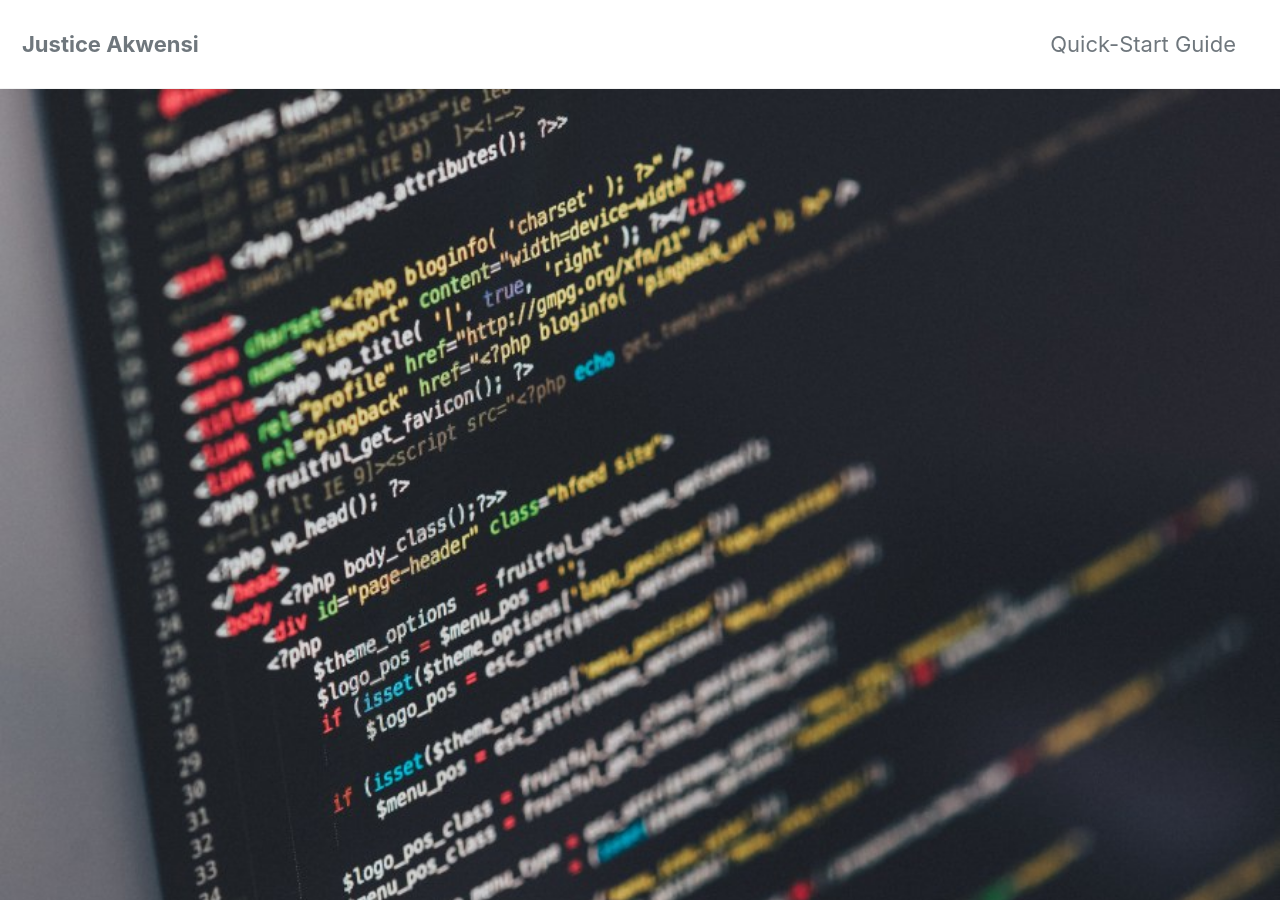
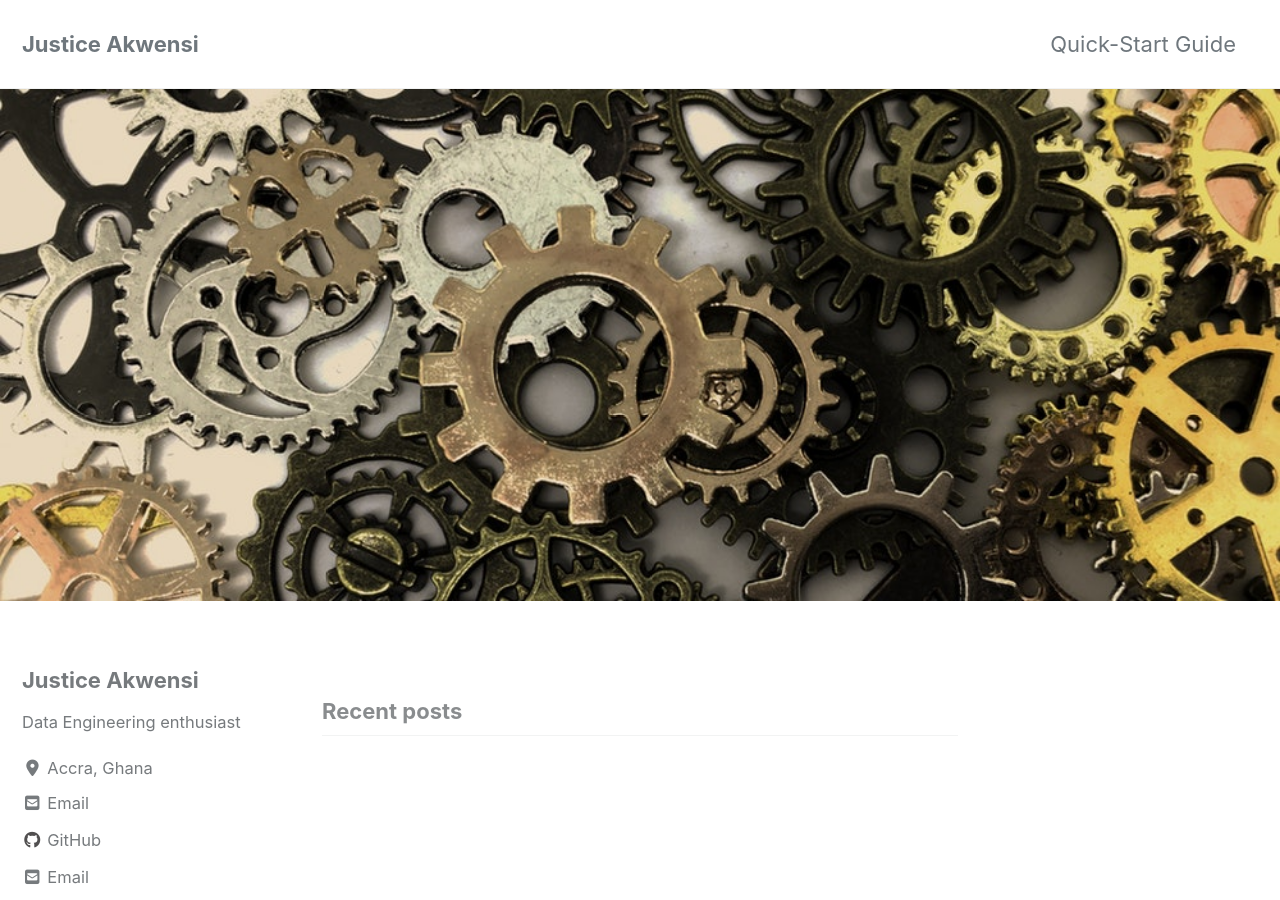
Before and after one commit to Akwensi/akwensi.github.io, a Jekyll site: the page built from index.html, in a window 1280 px wide and 900 px high. Built offline with Jekyll 4.4.1, drawn with Linux system fonts in a browser that asks for light colours; cached includes are drawn as plain includes; nearby versions of some CDN libraries; the list of posts is cut into pages by our own code.

Commit message:
changed image for index header

```diff
--- a/index.html
+++ b/index.html
@@ -2,5 +2,5 @@
 layout: home
 author_profile: true
 header:
-    image: "/images/data-engineering-1.jpeg"
+    image: "/images/data-engineering-banner.jpg"
 ---
```
